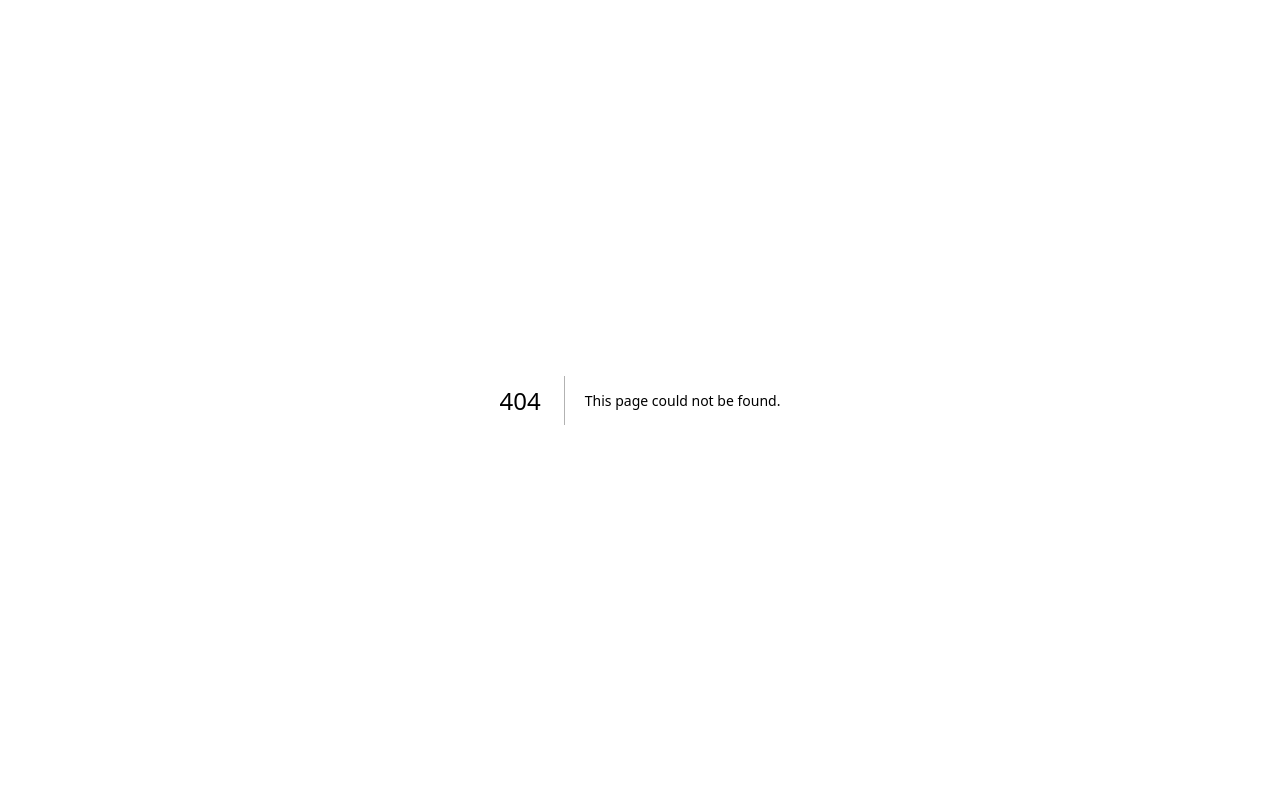
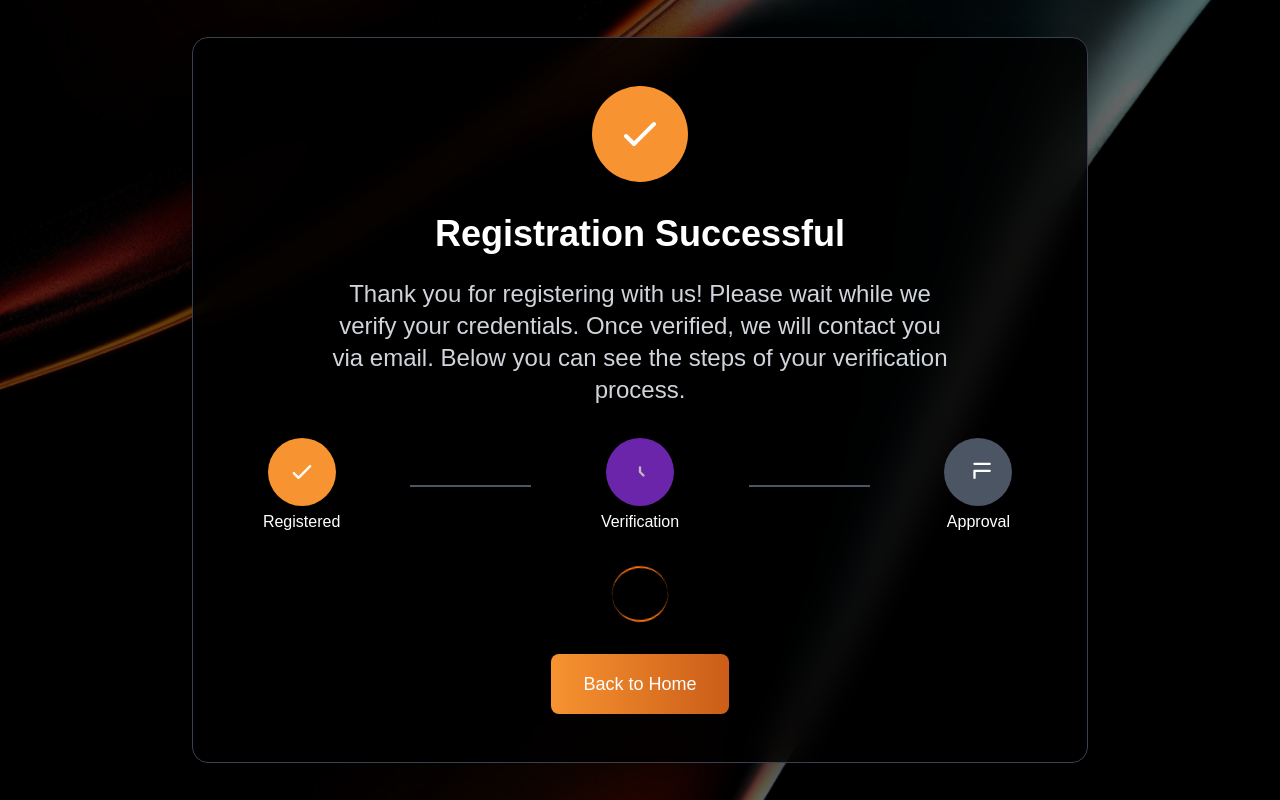
Before and after one commit to Ranjeetwhizzact/Neozaareact, a Next.js app: page /auth/success in a window 1280 px wide. Before the commit this address had no page. Built offline with nearby package versions, Linux system fonts and the light colour scheme.

Commit message:
create success page

```diff
--- /dev/null
+++ b/app/Note.html
@@ -0,0 +1,14 @@
+<!DOCTYPE html>
+<html lang="en">
+
+<head>
+    <meta charset="UTF-8" />
+    <meta name="viewport" content="width=device-width, initial-scale=1.0" />
+    <title>Registration Journey</title>
+    <link href="https://fonts.googleapis.com/css2?family=Creato+Display&display=swap" rel="stylesheet">
+    <script src="https://cdn.tailwindcss.com/3.3.2"></script>
+</head>
+
+
+
+</html>
--- a/app/auth/register/page.js
+++ b/app/auth/register/page.js
@@ -124,7 +124,7 @@ const validate = () => {
 
         if (data.data?.user?.role_type === 'CLIENT') {
           toast.success(data.message || 'Registration successful');
-          router.push('/auth/login');
+          router.push('/auth/success');
         }
       } else {
         toast.error(data.message || 'Registration failed');
--- /dev/null
+++ b/app/auth/success/page.js
@@ -0,0 +1,148 @@
+'use client';
+import Link from "next/link";
+
+export default function SuccessPage() {
+  return (
+    <main
+      className="relative min-h-screen flex items-center justify-center text-white p-4"
+      style={{ fontFamily: "'Creato Display', sans-serif" }}
+    >
+      {/* Background */}
+      <div className="absolute inset-0 bg-[url('/image.png')] bg-cover bg-center"></div>
+      <div className="absolute inset-0 bg-black/60"></div>
+
+      {/* Card */}
+      <div
+        className="relative z-10 bg-black/80 backdrop-blur-lg shadow-2xl rounded-2xl
+          p-4 sm:p-6 md:p-8 lg:p-10 xl:p-12 max-w-xs sm:max-w-sm md:max-w-md lg:max-w-2xl xl:max-w-4xl
+          w-full text-center border border-gray-700"
+      >
+        {/* Success Icon */}
+        <div className="flex justify-center mb-4 sm:mb-6 lg:mb-8">
+          <div className="bg-[#F79331] rounded-full p-3 sm:p-4 md:p-5 lg:p-6 shadow-lg">
+            <svg
+              xmlns="http://www.w3.org/2000/svg"
+              className="h-6 w-6 sm:h-8 sm:w-8 md:h-10 md:w-10 lg:h-12 lg:w-12 text-white"
+              fill="none"
+              viewBox="0 0 24 24"
+              stroke="currentColor"
+            >
+              <path
+                strokeLinecap="round"
+                strokeLinejoin="round"
+                strokeWidth="2"
+                d="M5 13l4 4L19 7"
+              />
+            </svg>
+          </div>
+        </div>
+
+        {/* Title */}
+        <h1 className="text-lg sm:text-xl md:text-2xl lg:text-3xl xl:text-4xl font-bold mb-2 sm:mb-4 lg:mb-6">
+          Registration Successful
+        </h1>
+
+        {/* Message */}
+        <div className="w-[90%] sm:w-[80%] md:w-[70%] lg:w-[80%] mx-auto">
+          <p className="text-gray-300 sm:text-[10px] md:text-md lg:text-xl xl:text-2xl mb-4 sm:mb-6 lg:mb-8">
+            Thank you for registering with us! Please wait while we verify your
+            credentials. Once verified, we will contact you via email. Below you
+            can see the steps of your verification process.
+          </p>
+        </div>
+
+        {/* Steps */}
+        <div className="flex items-center justify-between gap-2 sm:gap-4 md:gap-6 lg:gap-8 mb-4 sm:mb-6 lg:mb-8">
+          {/* Step 1 */}
+          <div className="flex flex-col items-center text-center flex-1">
+            <div className="bg-[#F79331] text-white rounded-full p-2 sm:p-3 md:p-4 lg:p-5">
+              <svg
+                xmlns="http://www.w3.org/2000/svg"
+                className="h-4 w-4 sm:h-5 sm:w-5 md:h-6 md:w-6 lg:h-7 lg:w-7"
+                fill="none"
+                viewBox="0 0 24 24"
+                stroke="currentColor"
+              >
+                <path
+                  strokeLinecap="round"
+                  strokeLinejoin="round"
+                  strokeWidth="2"
+                  d="M5 13l4 4L19 7"
+                />
+              </svg>
+            </div>
+            <span className="text-[8px] sm:text-xs md:text-sm lg:text-base mt-1 font-medium">
+              Registered
+            </span>
+          </div>
+
+          <div className="flex-1 h-[2px] bg-gray-600 mx-1 sm:mx-2 md:mx-3 lg:mx-4"></div>
+
+          {/* Step 2 */}
+          <div className="flex flex-col items-center text-center flex-1">
+            <div className="bg-purple-600 text-white rounded-full p-2 sm:p-3 md:p-4 lg:p-5 animate-pulse">
+              <svg
+                xmlns="http://www.w3.org/2000/svg"
+                className="h-4 w-4 sm:h-5 sm:w-5 md:h-6 md:w-6 lg:h-7 lg:w-7"
+                fill="none"
+                viewBox="0 0 24 24"
+                stroke="currentColor"
+              >
+                <path
+                  strokeLinecap="round"
+                  strokeLinejoin="round"
+                  strokeWidth="2"
+                  d="M12 8v4l3 3"
+                />
+              </svg>
+            </div>
+            <span className="text-[8px] sm:text-xs md:text-sm lg:text-base mt-1 font-medium">
+              Verification
+            </span>
+          </div>
+
+          <div className="flex-1 h-[2px] bg-gray-600 mx-1 sm:mx-2 md:mx-3 lg:mx-4"></div>
+
+          {/* Step 3 */}
+          <div className="flex flex-col items-center text-center flex-1">
+            <div className="bg-gray-600 text-white rounded-full p-2 sm:p-3 md:p-4 lg:p-5">
+              <svg
+                xmlns="http://www.w3.org/2000/svg"
+                className="h-4 w-4 sm:h-5 sm:w-5 md:h-6 md:w-6 lg:h-7 lg:w-7"
+                fill="none"
+                viewBox="0 0 24 24"
+                stroke="currentColor"
+              >
+                <path
+                  strokeLinecap="round"
+                  strokeLinejoin="round"
+                  strokeWidth="2"
+                  d="M9 17v-6h13M9 5h13"
+                />
+              </svg>
+            </div>
+            <span className="text-[8px] sm:text-xs md:text-sm lg:text-base mt-1 font-medium">
+              Approval
+            </span>
+          </div>
+        </div>
+
+        {/* Loader */}
+        <div className="flex justify-center mb-4 sm:mb-6 lg:mb-8">
+          <div className="animate-spin rounded-full h-8 w-8 sm:h-10 sm:w-10 md:h-12 md:w-12 lg:h-14 lg:w-14 border-t-2 border-b-2 border-orange-500"></div>
+        </div>
+
+        {/* Back Button */}
+        <a
+          href="/"
+          className="inline-block px-3 sm:px-4 md:px-6 lg:px-8 py-2 sm:py-3 md:py-4 rounded-lg
+            bg-gradient-to-r from-[#F79331] to-[#CB5D18]
+            text-white text-xs sm:text-sm md:text-base lg:text-lg font-medium
+            transition hover:opacity-90"
+        >
+          Back to Home
+        </a>
+      </div>
+    </main>
+  );
+}
--- a/app/isv-registration/page.js
+++ b/app/isv-registration/page.js
@@ -469,7 +469,7 @@ tax_id: {
           toast.dismiss(toastId)
           toast.success('Registration successful!');
 
-          router.push('/auth/login');
+          router.push('/auth/success');
         } else {
           setloading(false)
           toast.error(data.message || 'Registration failed. Please try again.');
--- a/app/partner-with-us/page.js
+++ b/app/partner-with-us/page.js
@@ -606,7 +606,7 @@ export default function RegistrationForm() {
         }
         toast.dismiss(toastId)
         toast.success('Registration successful!', { id: toastId });
-        router.push('/auth/login');
+        router.push('/auth/success');
 
       } catch (error) {
         setLoading(false)
```
Also changed, not shown: public/image.png (added).
